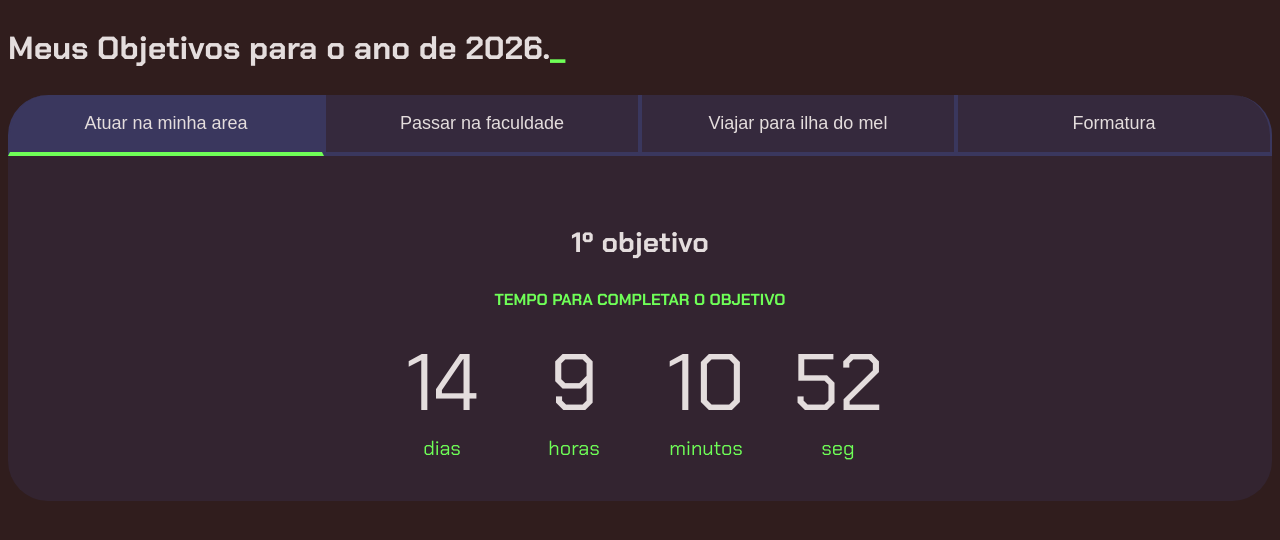
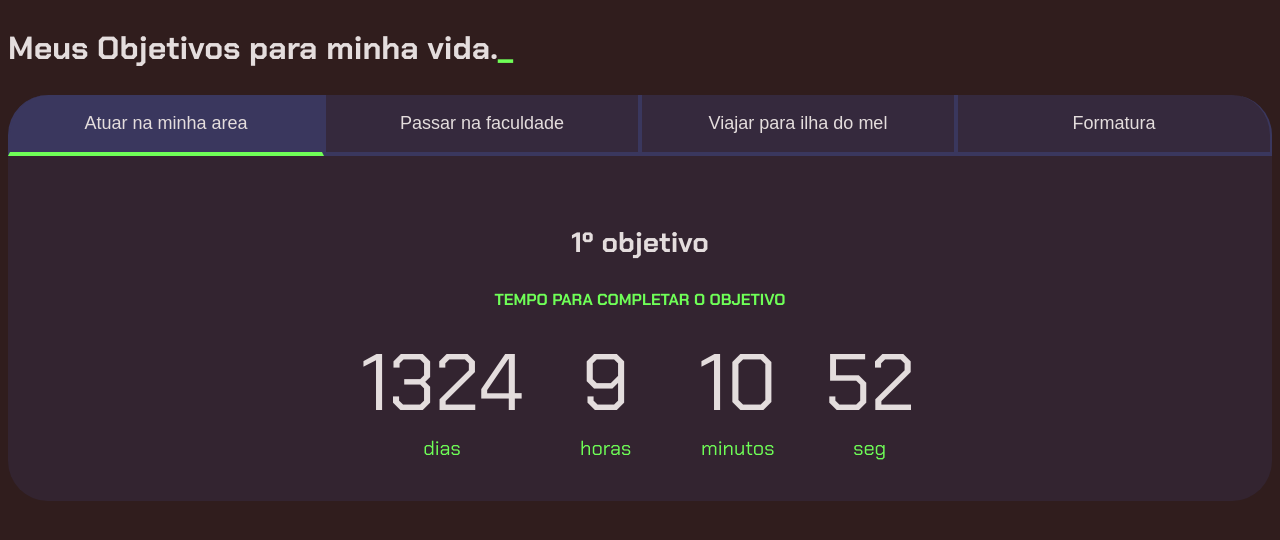
Before and after one commit to gabriellineumann/Projetos-Futuros, a plain HTML site: page index.html in a window 1280 px wide. Drawn offline with Linux system fonts and the light colour scheme.

Commit message:
Tempo dos objetivos

```diff
--- a/index.html
+++ b/index.html
@@ -12,7 +12,7 @@
         alt+shift+f identa o código
     -->
     <section class="conteudo-principal">
-        <h2 class="titulo-principal">Meus Objetivos para o ano de 2026.<span>_</span></h2>
+        <h2 class="titulo-principal">Meus Objetivos para minha vida.<span>_</span></h2>
         <div class="conteudo">
             <div class="botoes">
                 <button class="botao ativo">Atuar na minha area</button>
--- a/main.js
+++ b/main.js
@@ -11,8 +11,8 @@ for(let i=0; i<botoes.length; i++){
     }
 }
 const contadores = document.querySelectorAll(".contador");
-const tempoObjetivo1 = new Date("2026-06-05T00:00:00");
-const tempoObjetivo2 = new Date("2026-09-05T00:00:00");
+const tempoObjetivo1 = new Date("2030-01-05T00:00:00");
+const tempoObjetivo2 = new Date("2027-01-05T00:00:00");
 const tempoObjetivo3 = new Date("2026-10-10T00:00:00");
 const tempoObjetivo4 = new Date("2026-12-08T00:00:00");
 
```
